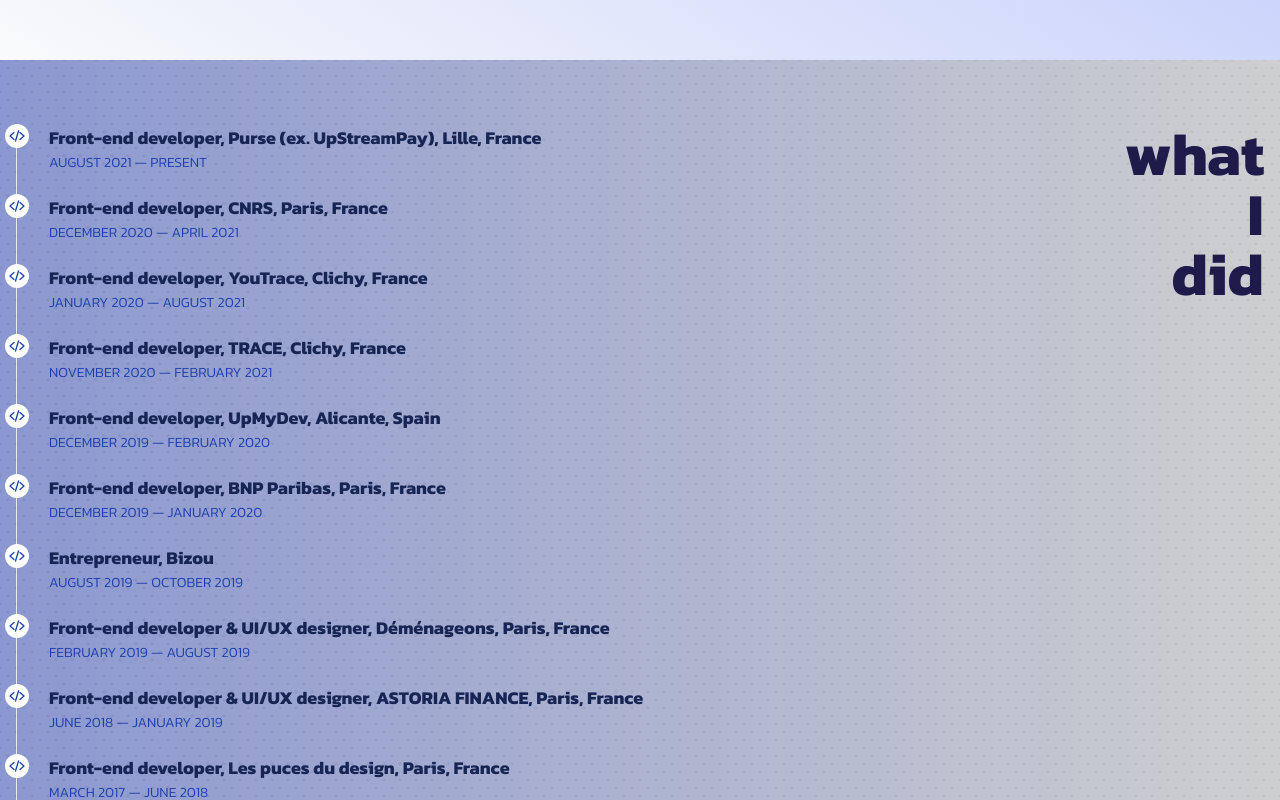
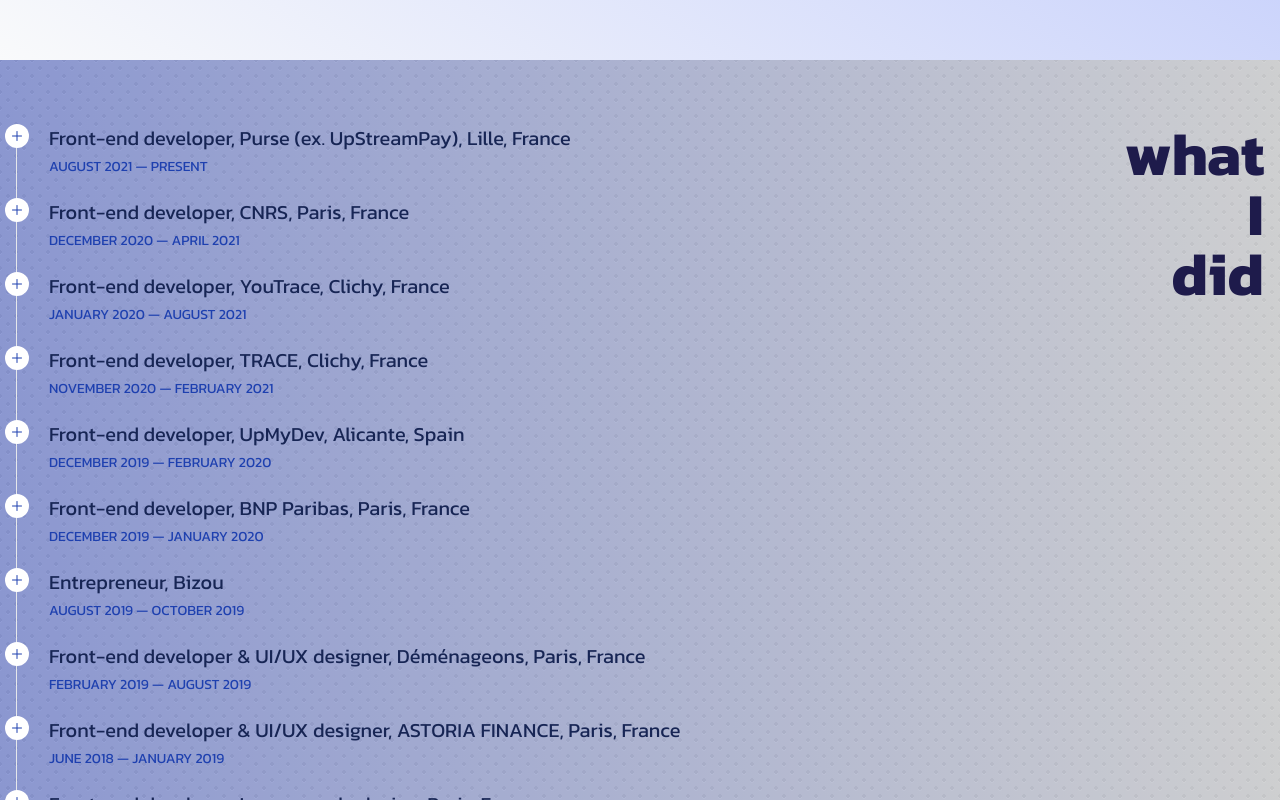
Before and after one commit to Hunscuzzy/portfolio, a Next.js app: page / in a window 1280 px wide. Shown: the part 1540-2340 px from the top of the page. Built offline with nearby package versions, Linux system fonts and the light colour scheme.

Commit message:
feat(works): add remove icons

```diff
--- a/src/components/layout/body.tsx
+++ b/src/components/layout/body.tsx
@@ -4,7 +4,7 @@
 import clsx from "clsx";
 import { useDarkMode } from "@/contexts/darkModeContext";
 
-const nunito = Kanit({ subsets: ["latin"], weight: ["300", "700"] });
+const nunito = Kanit({ subsets: ["latin"], weight: ["300", "400", "700"] });
 
 export default function Body({
   children,
--- a/src/components/sections/works.tsx
+++ b/src/components/sections/works.tsx
@@ -1,7 +1,7 @@
 "use client";
 import works from "@/data/works.json";
 import { Disclosure, Transition } from "@headlessui/react";
-import { IoCodeSlash } from "react-icons/io5";
+import { IoAdd, IoCodeSlash, IoRemove } from "react-icons/io5";
 
 export default function Works() {
   return (
@@ -20,16 +20,20 @@
           <div className='relative border-s border-gray-200 dark:border-gray-700 space-y-4'>
             {works.map((work) => (
               <Disclosure key={work.title}>
-                {() => (
+                {({ open }) => (
                   <>
                     <Disclosure.Button className='ml-8 text-left w-full'>
                       <span className='absolute flex items-center justify-center w-6 h-6 bg-white rounded-full -start-3 ring-7 ring-white dark:ring-blue-900 dark:bg-blue-900'>
-                        <IoCodeSlash className='w-4 h-4 text-blue-800 dark:text-blue-300' />
+                        {open ? (
+                          <IoRemove className='w-4 h-4 text-blue-800 dark:text-blue-300' />
+                        ) : (
+                          <IoAdd className='w-4 h-4 text-blue-800 dark:text-blue-300' />
+                        )}
                       </span>
-                      <h3 className='flex items-center mb-1 text-lg font-semibold text-blue-950 dark:text-white'>
+                      <h3 className='flex items-center mb-2 text-xl font-medium text-blue-950 dark:text-white'>
                         {work.title}
                       </h3>
-                      <time className='block mb-2 text-sm font-normal leading-none text-blue-800 dark:text-gray-500'>
+                      <time className='block mb-2 text-sm font-normal leading-none text-blue-800 dark:text-blue-300'>
                         {work.date}
                       </time>
                     </Disclosure.Button>
@@ -43,7 +47,7 @@
                       leaveTo='scale-90 opacity-0'
                     >
                       <Disclosure.Panel className='ml-8'>
-                        <p className='mb-4 text-base font-normal text-gray-800 dark:text-gray-400'>
+                        <p className='mb-4 text-base font-normal text-gray-800 dark:text-gray-200'>
                           {work.content}
                         </p>
                       </Disclosure.Panel>
```
